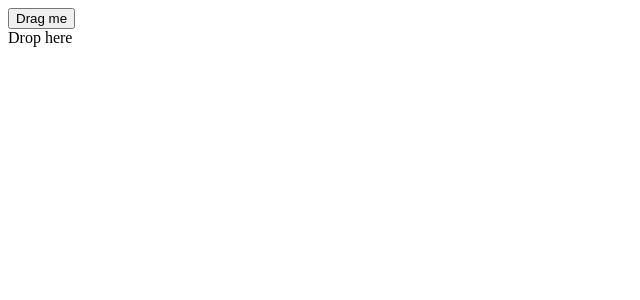
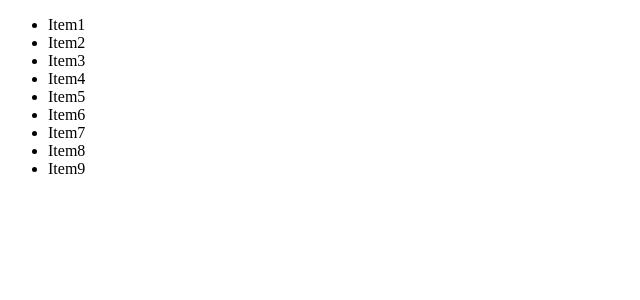
Before and after one commit to rkddusen/dnd-layout, a React (Vite) app: page / in a window 1280 px wide. Shown: the top 300 px of the page, without its empty margins (0-640 px from the left). Built offline with nearby package versions, Linux system fonts and the light colour scheme.

Commit message:
리스트 정렬 드래그 앤 드랍

```diff
--- a/package.json
+++ b/package.json
@@ -11,6 +11,8 @@
   },
   "dependencies": {
     "@dnd-kit/core": "^6.3.1",
+    "@dnd-kit/sortable": "^10.0.0",
+    "@dnd-kit/utilities": "^3.2.2",
     "react": "^19.0.0",
     "react-dom": "^19.0.0"
   },
--- a/src/App.tsx
+++ b/src/App.tsx
@@ -1,4 +1,4 @@
-import Home from './dnd/Home';
+import Home from './dndLayout/Home';
 
 export const App = () => {
   return (
--- /dev/null
+++ b/src/dndLayout/Home.tsx
@@ -0,0 +1,63 @@
+import {
+  closestCenter,
+  DndContext,
+  DragEndEvent,
+  MouseSensor,
+  useSensor,
+  useSensors,
+} from '@dnd-kit/core';
+import {
+  verticalListSortingStrategy,
+  SortableContext,
+  arrayMove,
+} from '@dnd-kit/sortable';
+import SortableItem from './SortableItem';
+import { useState } from 'react';
+
+const initialItems = [
+  'Item1',
+  'Item2',
+  'Item3',
+  'Item4',
+  'Item5',
+  'Item6',
+  'Item7',
+  'Item8',
+  'Item9',
+];
+
+const Home = () => {
+  const sensors = useSensors(useSensor(MouseSensor)); // 마우스 드래그만 허용
+  const [items, setItems] = useState<string[]>(initialItems);
+
+  const handleDragEnd = (event: DragEndEvent) => {
+    const { active, over } = event;
+    if (!over) return; // over이 null일 수 있음
+    if (active.id !== over.id) {
+      // 리스트 순서 변경
+      setItems((prev) => {
+        const oldIdx = prev.indexOf(active.id.toString());
+        const newIdx = prev.indexOf(over.id.toString());
+        return arrayMove(prev, oldIdx, newIdx);
+      });
+    }
+  };
+
+  return (
+    <DndContext
+      sensors={sensors}
+      collisionDetection={closestCenter}
+      onDragEnd={handleDragEnd}
+    >
+      <SortableContext items={items} strategy={verticalListSortingStrategy}>
+        <ul className="flex flex-column gap-10">
+          {items.map((v) => (
+            <SortableItem key={v} id={v} />
+          ))}
+        </ul>
+      </SortableContext>
+    </DndContext>
+  );
+};
+
+export default Home;
--- /dev/null
+++ b/src/dndLayout/SortableItem.tsx
@@ -0,0 +1,38 @@
+import { useSortable } from '@dnd-kit/sortable';
+import { CSS } from '@dnd-kit/utilities';
+
+interface SortableItemProps {
+  id: string;
+}
+
+const SortableItem = ({ id }: SortableItemProps) => {
+  // useSortable 훅을 사용하여 정렬된 리스트에서 드래그 앤 드랍 가능한 영역을 설정
+  // setNodeRef: 이 요소가 드래그 가능하도록 설정하는 ref
+  // transform: 현재 드래그 중인 요소의 위치 변환 값 ({ x, y } 형태)
+  // listeners: 마우스 또는 터치 이벤트를 감지하여 드래그를 활성화
+  // attributes: ARIA 속성(접근성 지원) 자동 적용
+  // id: 해당 요소의 고유 ID. 같은 ID를 가진 요소는 여러 개 있으면 안 됨.
+  // 애니메이션을 부드럽게 적용하는 CSS transition 값
+  const { attributes, listeners, setNodeRef, transform, transition } =
+    useSortable({ id });
+
+  const style = {
+    // 드래그한 요소의 변형(이동) 값을 CSS transform 속성으로 변환하는 역할
+    transform: CSS.Transform.toString(transform),
+    transition,
+  };
+  return (
+    // 리스트 요소를 드래그 가능하게 설정
+    <li
+      ref={setNodeRef}
+      style={style}
+      {...attributes}
+      {...listeners}
+      className="focus-visible:outline-none"
+    >
+      {id}
+    </li>
+  );
+};
+
+export default SortableItem;
```
Also changed, not shown: 1 other file (tests, documents, lock files or other folders).
